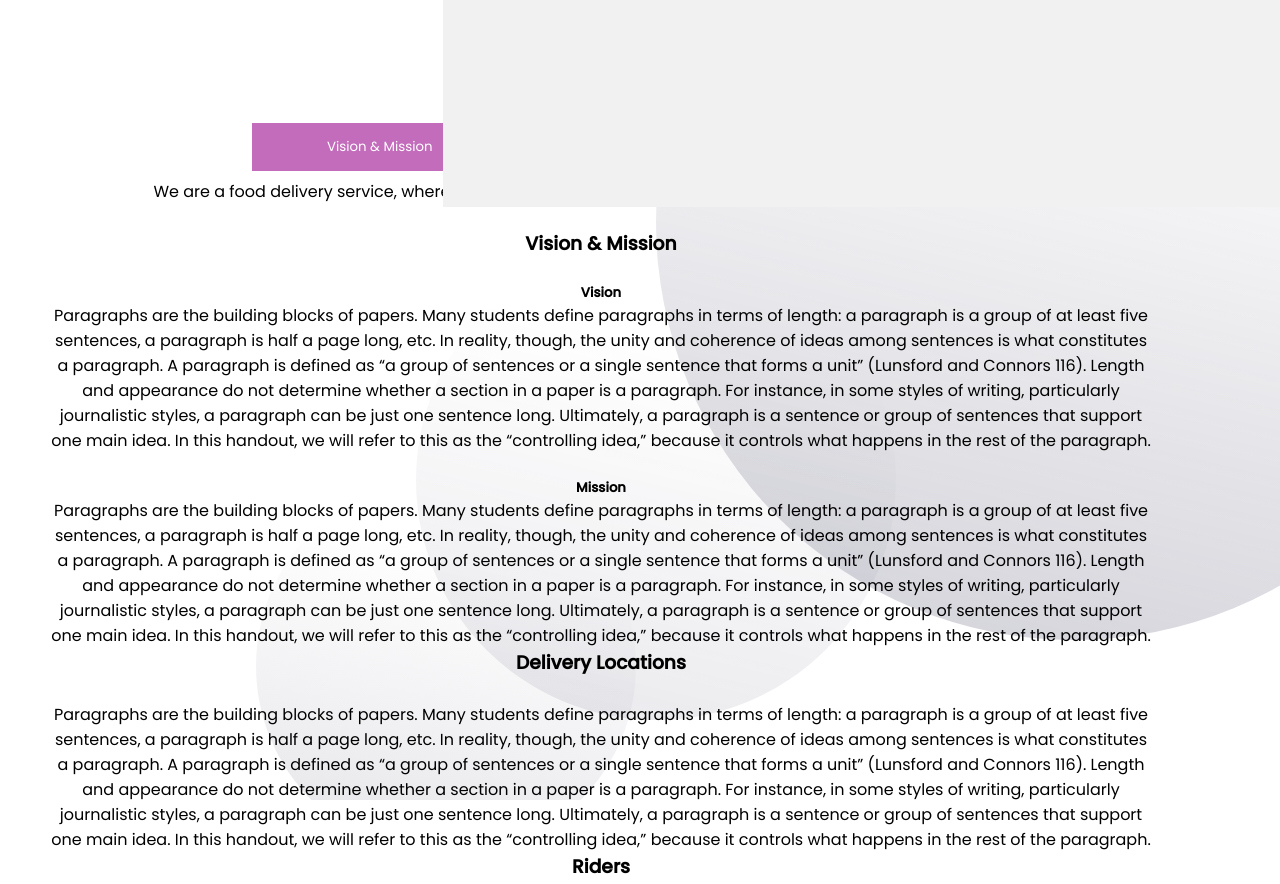
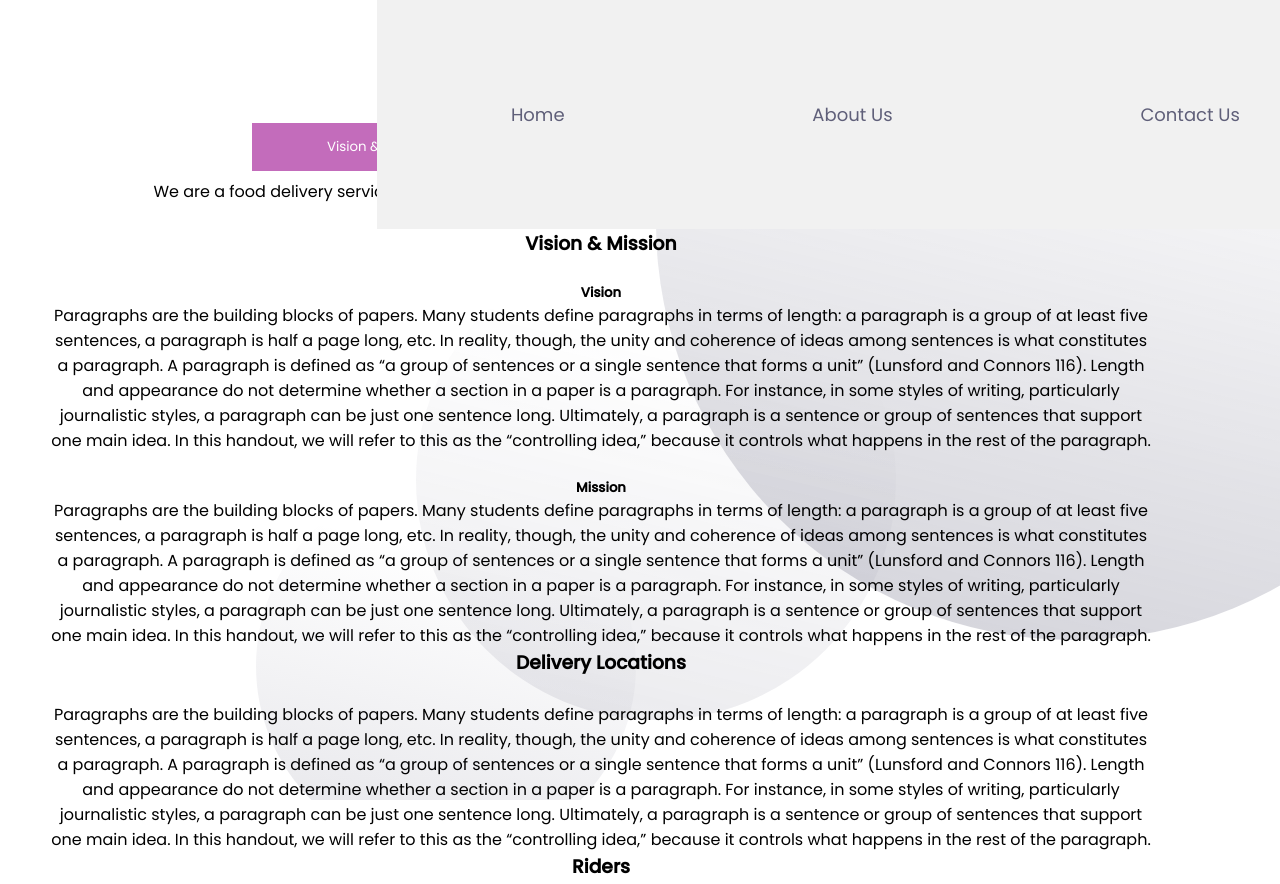
Before and after one commit to clockpals1/clockpals12, a plain HTML site: page about.html in a window 1280 px wide. Shown: the top 884 px of the page. Drawn offline with Linux system fonts and the light colour scheme.

Commit message:
Update about.html

```diff
--- a/about.html
+++ b/about.html
@@ -36,7 +36,7 @@
 			</div>
 
 			<style>
-				.nav-link {
+				ul {
 					overflow: hidden;
 					background-color: #f1f1f1;
 					padding: 90px 10px;
@@ -47,7 +47,7 @@
 					z-index: 99;
 				}
 
-				.nav-link a {
+				ul a {
 					float: left;
 					color: black;
 					text-align: center;
```
